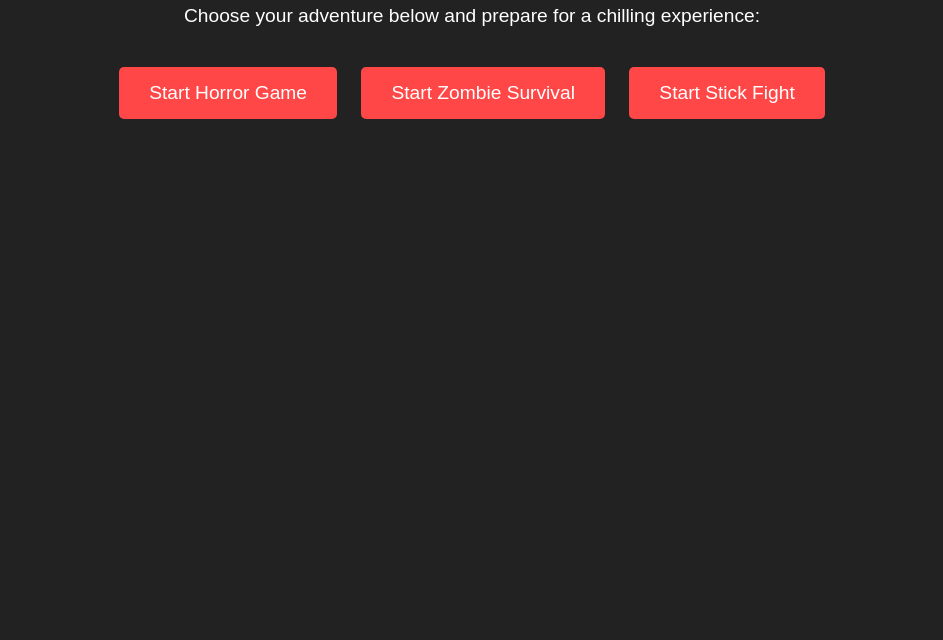
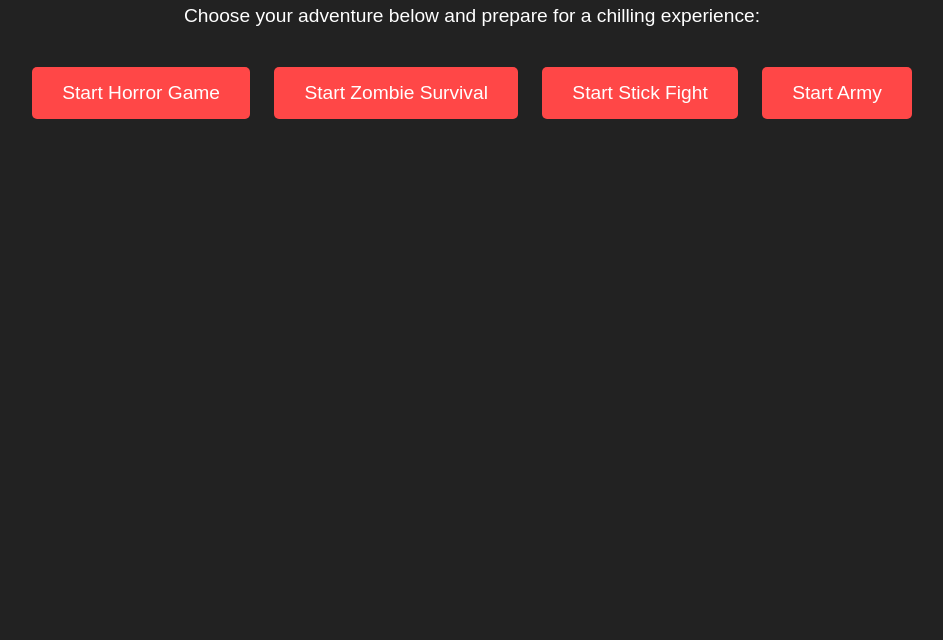
Before and after one commit to livestrong-cell/live, a plain HTML site: page index.html in a window 1280 px wide. Shown: the part 160-800 px from the top of the page, without its empty margins (168-1111 px from the left). Drawn offline with Linux system fonts and the light colour scheme.

Commit message:
Update index.html

```diff
--- a/index.html
+++ b/index.html
@@ -52,6 +52,7 @@
         <a href="horror_game.html">Start Horror Game</a>
         <a href="zombie_survival_fixed.html">Start Zombie Survival</a>
         <a href="enhanced_stick_fight.html">Start Stick Fight</a>
+        <a href="army_defense_game.html">Start Army</a>
     </div>
 </body>
 </html>
```
